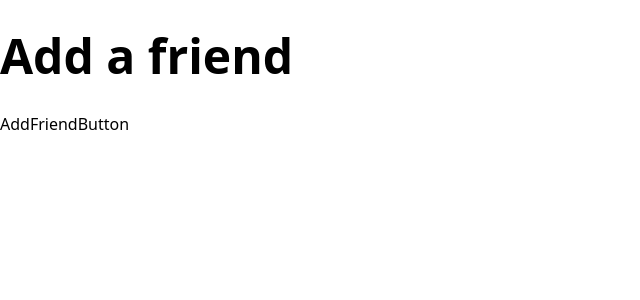
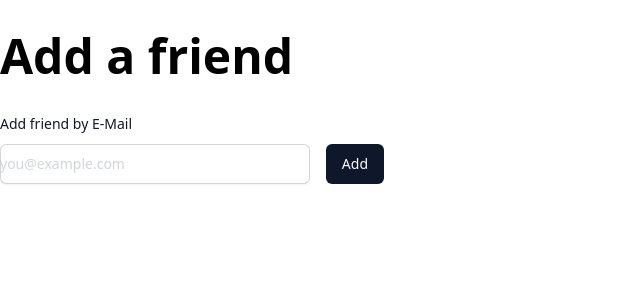
Before and after one commit to Rex739/Uzorr, a Next.js app: page /dashboard/add in a window 1280 px wide. Shown: the top 300 px of the page, without its empty margins (0-640 px from the left). Built offline with nearby package versions, Linux system fonts and the light colour scheme.

Commit message:
modified add friend button

```diff
--- a/components/addFriendButton.tsx
+++ b/components/addFriendButton.tsx
@@ -1,11 +1,80 @@
-import { FC } from 'react'
+"use client"
 
-interface AddFriendButtonProps {
+import { FC, useState } from "react"
+import Button from "./ui/button"
+import { addFriendValidator } from "@/lib/validations/add-friend"
+import axios, { AxiosError } from "axios"
+import { z } from "zod"
+import { useForm } from "react-hook-form"
+import { zodResolver } from "@hookform/resolvers/zod"
 
-}
+interface AddFriendButtonProps {}
+
+type FormData = z.infer<typeof addFriendValidator>
 
 const AddFriendButton: FC<AddFriendButtonProps> = ({}) => {
-  return <div>AddFriendButton</div>
+  const [showSuccssState, setShowSuccessState] = useState<boolean>(false)
+
+  const {
+    register,
+    handleSubmit,
+    setError,
+    formState: { errors },
+  } = useForm<FormData>({
+    resolver: zodResolver(addFriendValidator),
+  })
+
+  const addFriend = async (email: string) => {
+    try {
+      const validatedEmail = addFriendValidator.parse({ email })
+
+      await axios.post("/api/friends/add", {
+        email: validatedEmail,
+      })
+
+      setShowSuccessState(true)
+    } catch (error) {
+      if (error instanceof z.ZodError) {
+        setError("email", { message: error.message })
+        return
+      }
+
+      if (error instanceof AxiosError) {
+        setError("email", { message: error.response?.data })
+        return
+      }
+
+      setError("email", { message: "something went wrong" })
+    }
+  }
+
+  const onSubmit = (data: FormData) => {
+    addFriend(data.email)
+  }
+
+  return (
+    <form onSubmit={handleSubmit(onSubmit)} className="max-w-sm">
+      <label
+        htmlFor="email"
+        className="block text-sm font-medium leading-6 text-gray-900"
+      >
+        Add friend by E-Mail
+      </label>
+      <div className="mt-2 flex gap-4">
+        <input
+          {...register("email")}
+          type="text"
+          className="block w-full rounded-md border-0 py-1.5 text-gray-900 shadow-sm ring-1 ring-inset ring-gray-300 placeholder:text-gray-300 focus:ring-2 focus:ring-inset focus:ring-indigo-600 sm:text-sm sm:leading-6 "
+          placeholder="you@example.com"
+        />
+        <Button>Add</Button>
+      </div>
+      <p className="mt-1 text-sm text-red-600">{errors.email?.message}</p>
+      {showSuccssState ? (
+        <p className="mt-1 text-sm text-green-600">Friend request sent!</p>
+      ) : null}
+    </form>
+  )
 }
 
 export default AddFriendButton
```
